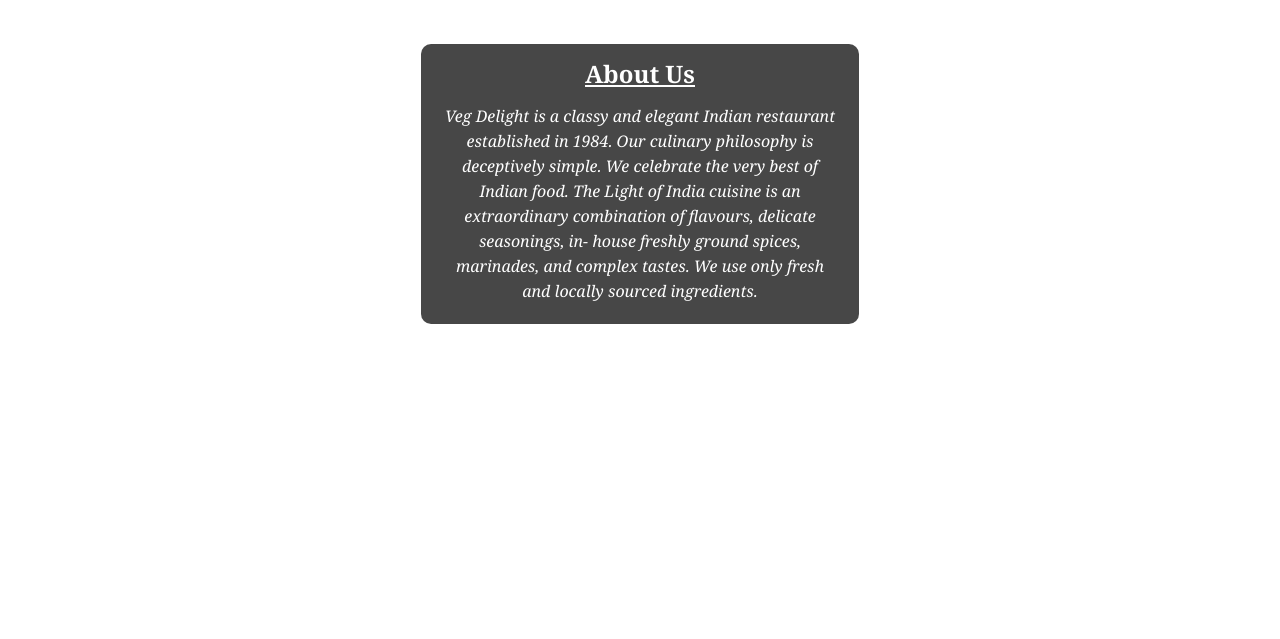
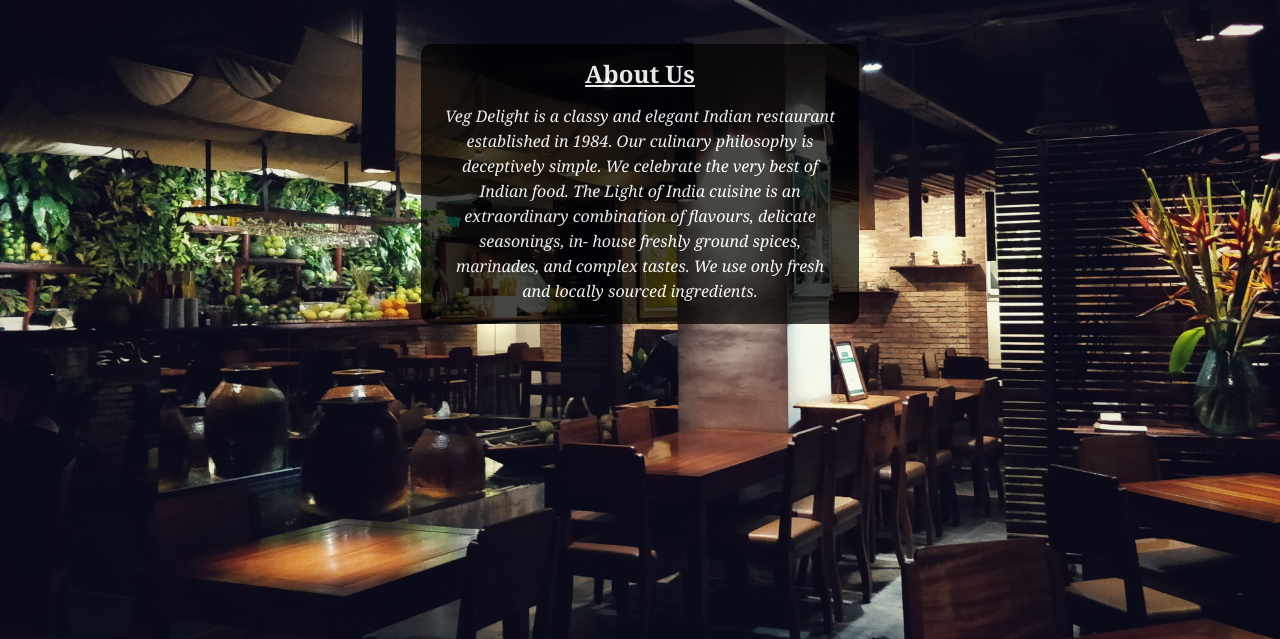
Before and after one commit to Zayeer/restaurant-page, a plain HTML site: page index.html in a window 1280 px wide. Shown: the part 161-800 px from the top of the page. Drawn offline with Linux system fonts and the light colour scheme; files whose address does not match are found by name.

Commit message:
modified images path

```diff
--- a/index.html
+++ b/index.html
@@ -5,7 +5,7 @@
     <meta name="viewport" content="width=device-width, initial-scale=1.0">
     <link rel="stylesheet" href="style.css">
     <script src="https://kit.fontawesome.com/65b8015b08.js" crossorigin="anonymous"></script>
-    <link rel="icon" type="image/gif/png" href="/dist/images/seedling.png">
+    <link rel="icon" type="image/gif/png" href="./images/seedling.png">
     <title>Veg Delight</title>
 </head>
 <body>
--- a/style.css
+++ b/style.css
@@ -10,7 +10,7 @@
 }
 
 body {
-    background: url("/dist/images/homepage.JPG");
+    background: url("./images/homepage.JPG");
     background-size: cover;
     height: 100vh;
 }
```
